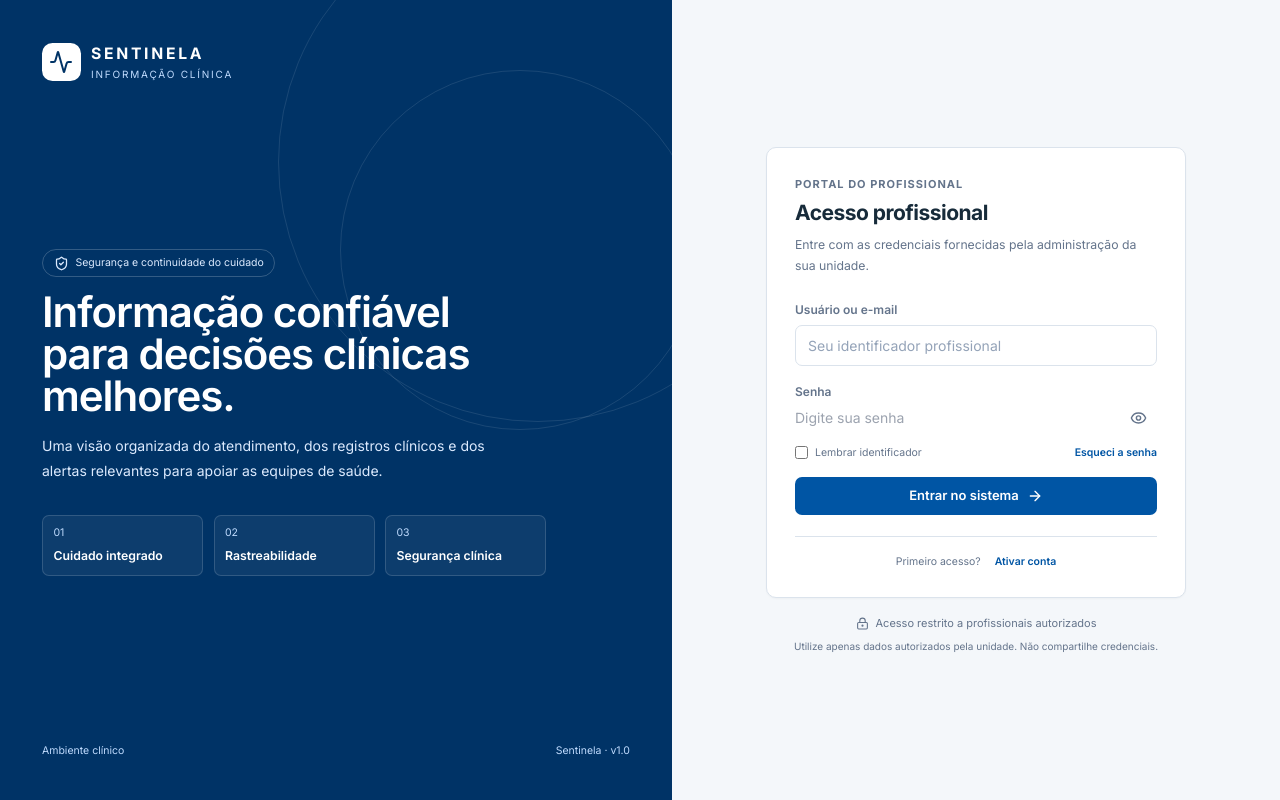
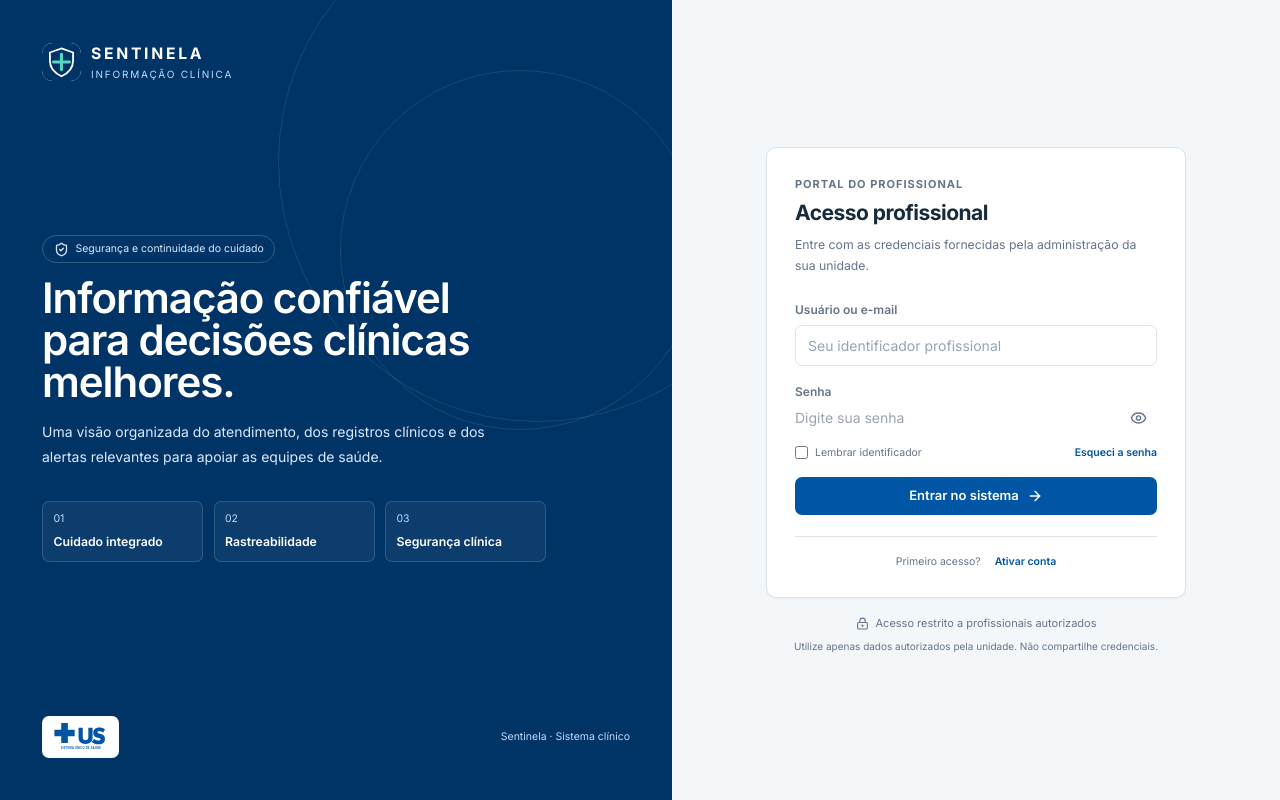
Before and after one commit to viole777/Projeto-Sentinela, a React (Vite) app in the folder frontend-v2/: page /login in a window 1280 px wide. Built offline with nearby package versions, Linux system fonts and the light colour scheme.

Commit message:
feat(branding): add SUS and Sentinela logos to login

```diff
--- a/frontend-v2/src/pages/Login.tsx
+++ b/frontend-v2/src/pages/Login.tsx
@@ -65,12 +65,12 @@ export function Login({ mode: initial = 'login' }: { mode?: Mode }) {
   const description = mode === 'login' ? 'Entre com as credenciais fornecidas pela administração da sua unidade.' : mode === 'first' ? 'Informe sua senha temporária e configure uma nova senha.' : mode === 'recover' ? 'Informe o e-mail cadastrado para solicitar as instruções de recuperação.' : 'Informe o token de recuperação e defina uma nova senha.';
   return <div className="grid min-h-screen lg:grid-cols-[1.05fr_.95fr]" style={{ background: 'var(--surface)' }}>
     <section className="relative hidden flex-col justify-between overflow-hidden bg-sus-900 p-12 text-white lg:flex"><div className="absolute -right-36 -top-28 h-[520px] w-[520px] rounded-full border border-white/10"/><div className="absolute -right-8 top-20 h-[360px] w-[360px] rounded-full border border-white/10"/>
-      <div className="relative flex items-center gap-3"><div className="flex h-11 w-11 items-center justify-center rounded-xl bg-white text-sus-900"><Activity size={24}/></div><div><div className="text-lg font-bold tracking-[.17em]">SENTINELA</div><div className="text-[10px] uppercase tracking-[.18em] text-blue-200">Informação clínica</div></div></div>
+      <div className="relative flex items-center gap-3"><img src="/brand/sentinela-mark.svg" alt="Sentinela" className="h-11 w-11 rounded-xl bg-white"/><div><div className="text-lg font-bold tracking-[.17em]">SENTINELA</div><div className="text-[10px] uppercase tracking-[.18em] text-blue-200">Informação clínica</div></div></div>
       <div className="relative max-w-xl"><div className="mb-4 inline-flex items-center gap-2 rounded-full border border-white/20 px-3 py-1.5 text-xs text-blue-100"><ShieldCheck size={15}/> Segurança e continuidade do cuidado</div><h1 className="text-4xl font-semibold leading-tight tracking-tight xl:text-5xl">Informação confiável para decisões clínicas melhores.</h1><p className="mt-5 max-w-lg text-base leading-7 text-blue-100">Uma visão organizada do atendimento, dos registros clínicos e dos alertas relevantes para apoiar as equipes de saúde.</p><div className="mt-9 grid grid-cols-3 gap-3">{[['01','Cuidado integrado'],['02','Rastreabilidade'],['03','Segurança clínica']].map(([n,t])=><div key={n} className="rounded-lg border border-white/15 bg-white/5 p-3"><div className="text-xs text-blue-200">{n}</div><div className="mt-2 text-sm font-semibold">{t}</div></div>)}</div></div>
-      <div className="relative flex items-center justify-between text-xs text-blue-200"><span>Ambiente clínico</span><span>Sentinela · v1.0</span></div>
+      <div className="relative flex items-center justify-between gap-4 text-xs text-blue-200"><div className="flex items-center gap-3 rounded-lg bg-white px-3 py-2"><img src="/brand/sus-mark.svg" alt="SUS — Sistema Único de Saúde" className="h-8 w-auto max-w-[110px] object-contain"/></div><span>Sentinela · Sistema clínico</span></div>
     </section>
     <section className="flex min-h-screen items-center justify-center px-5 py-10" style={{ background: 'var(--bg)' }}><div className="w-full max-w-[420px]">
-      <div className="mb-8 flex items-center gap-3 lg:hidden"><div className="flex h-10 w-10 items-center justify-center rounded-lg bg-sus-900 text-white"><Activity size={22}/></div><div><div className="font-bold tracking-[.14em] text-sus-900 dark:text-blue-300">SENTINELA</div><div className="text-[10px] uppercase tracking-wider muted">Sistema clínico</div></div></div>
+      <div className="mb-8 flex items-center gap-3 lg:hidden"><img src="/brand/sentinela-mark.svg" alt="Sentinela" className="h-10 w-10 rounded-lg"/><div><div className="font-bold tracking-[.14em] text-sus-900 dark:text-blue-300">SENTINELA</div><div className="text-[10px] uppercase tracking-wider muted">Sistema clínico</div></div></div>
       <div className="panel p-6 sm:p-8"><div className="mb-7"><div className="eyebrow mb-2">Portal do profissional</div><h2 className="text-2xl font-bold tracking-tight">{title}</h2><p className="mt-2 text-sm leading-6 muted">{description}</p></div>
         <form className="space-y-5" onSubmit={submit}>
           {(mode === 'login' || mode === 'recover') && <Field label={mode === 'recover' ? 'E-mail cadastrado' : 'Usuário ou e-mail'}><Input autoComplete="username" type={mode === 'recover' ? 'email' : 'text'} required value={username} onChange={e => setUsername(e.target.value)} placeholder={mode === 'recover' ? 'nome@unidade.gov.br' : 'Seu identificador profissional'}/></Field>}
```
